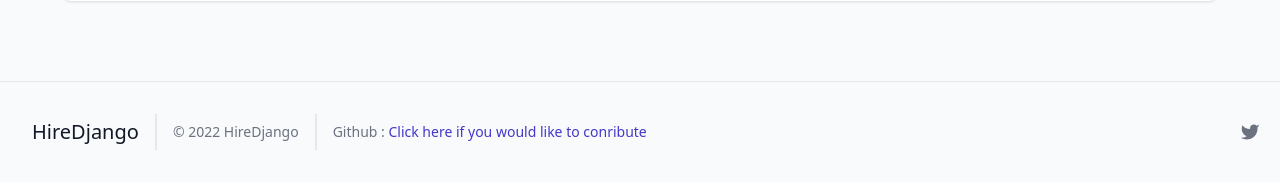
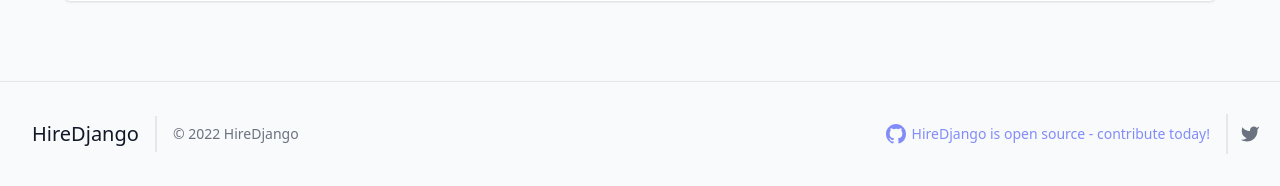
Before and after one commit to vacchiano/HireDjango, a Django app: page /about/ in a window 1280 px wide. Shown: the part 883-1069 px from the top of the page. Before the commit the page ends 1033 px from the top, so only its background shows below. Run offline with Django 4.2, Linux system fonts and the light colour scheme; some libraries are stand-ins or nearby versions.

Commit message:
updated the footer link to the github repo to add icon and fix spelling error

```diff
--- a/jobs/templates/jobs/_base.html
+++ b/jobs/templates/jobs/_base.html
@@ -113,9 +113,15 @@
           </a>
           <p class="text-sm text-gray-500 sm:ml-4 sm:pl-4 sm:border-l-2 sm:border-gray-200 sm:py-2 sm:mt-0 mt-4">© 2022 HireDjango
           </p>
-          <p class="text-sm text-gray-500 sm:ml-4 sm:pl-4 sm:border-l-2 sm:border-gray-200 sm:py-2 sm:mt-0 mt-4">Github : <a class="text-indigo-700" href="https://github.com/vacchiano/HireDjango"> Click here if you would like to conribute</a>
-          </p>
-          <span class="inline-flex sm:ml-auto sm:mt-0 mt-4 justify-center sm:justify-start">
+          <span class="inline-flex items-center sm:ml-auto sm:mt-0 mt-4 justify-center sm:justify-start">
+            <p class="text-sm text-gray-500 sm:pr-4 sm:border-r-2 sm:border-gray-200 sm:py-2 sm:mt-0 mt-4">
+                <a class="flex items-center text-indigo-400 hover:text-indigo-700" href="https://github.com/vacchiano/HireDjango" target="_blank">
+                    <svg class="h-6 w-6 mr-1" fill="currentColor" viewBox="0 0 24 24" aria-hidden="true">
+                        <path fill-rule="evenodd" d="M12 2C6.477 2 2 6.484 2 12.017c0 4.425 2.865 8.18 6.839 9.504.5.092.682-.217.682-.483 0-.237-.008-.868-.013-1.703-2.782.605-3.369-1.343-3.369-1.343-.454-1.158-1.11-1.466-1.11-1.466-.908-.62.069-.608.069-.608 1.003.07 1.531 1.032 1.531 1.032.892 1.53 2.341 1.088 2.91.832.092-.647.35-1.088.636-1.338-2.22-.253-4.555-1.113-4.555-4.951 0-1.093.39-1.988 1.029-2.688-.103-.253-.446-1.272.098-2.65 0 0 .84-.27 2.75 1.026A9.564 9.564 0 0112 6.844c.85.004 1.705.115 2.504.337 1.909-1.296 2.747-1.027 2.747-1.027.546 1.379.202 2.398.1 2.651.64.7 1.028 1.595 1.028 2.688 0 3.848-2.339 4.695-4.566 4.943.359.309.678.92.678 1.855 0 1.338-.012 2.419-.012 2.747 0 .268.18.58.688.482A10.019 10.019 0 0022 12.017C22 6.484 17.522 2 12 2z" clip-rule="evenodd" />
+                    </svg>
+                    HireDjango is open source - contribute today!
+                </a>
+            </p>
             <a class="ml-3 text-gray-500 hover:text-black" target="_blank" href="https://www.twitter.com/domvacchiano">
               <svg fill="currentColor" stroke-linecap="round" stroke-linejoin="round" stroke-width="2" class="w-5 h-5" viewBox="0 0 24 24">
                 <path d="M23 3a10.9 10.9 0 01-3.14 1.53 4.48 4.48 0 00-7.86 3v1A10.66 10.66 0 013 4s-4 9 5 13a11.64 11.64 0 01-7 2c9 5 20 0 20-11.5a4.5 4.5 0 00-.08-.83A7.72 7.72 0 0023 3z"></path>
```
